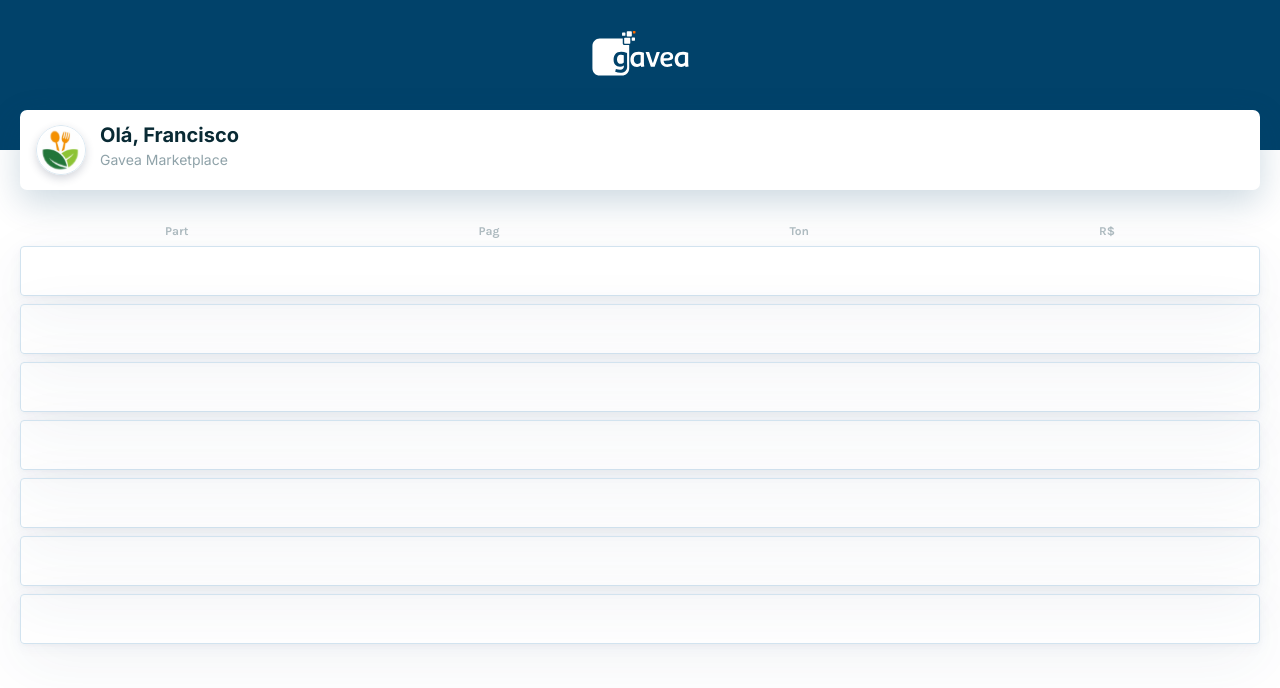
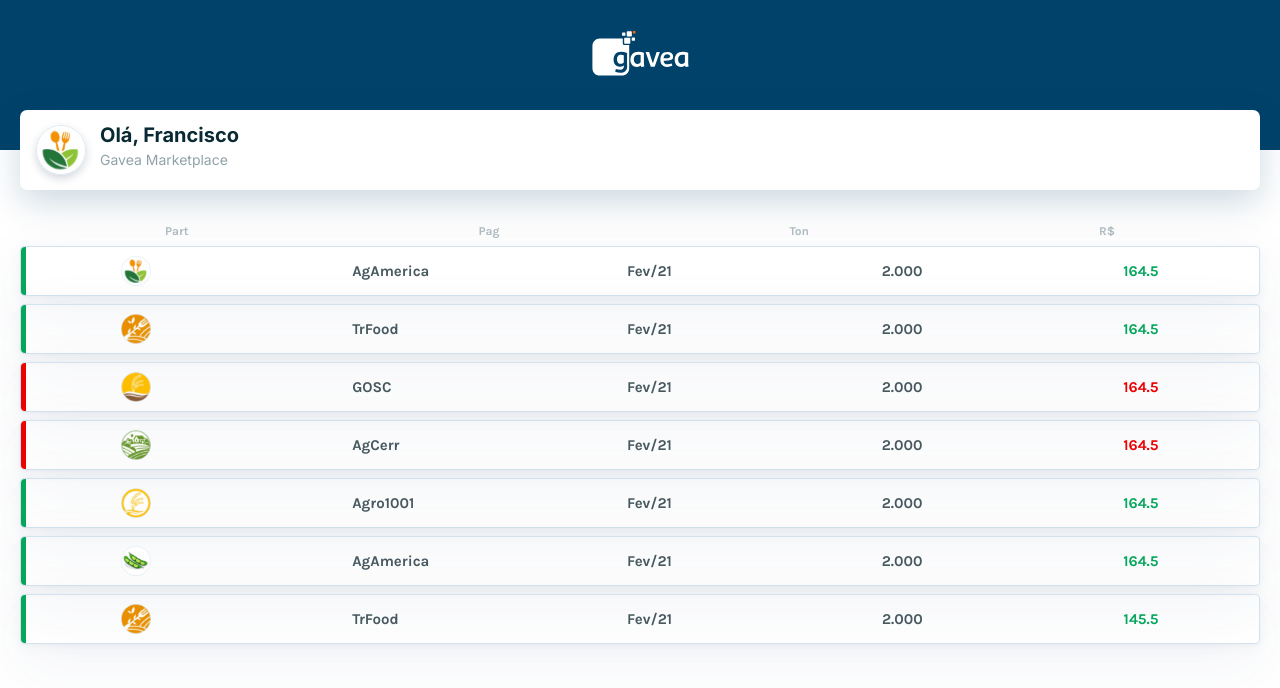
Before and after one commit to EmersonGomes21/challenge-login-gavea, a Next.js app: page /home in a window 1280 px wide. Shown: the top 688 px of the page. Built offline with nearby package versions, Linux system fonts and the light colour scheme; no server answers.

Commit message:
Finalizando componente de lista das operacoes commodities

```diff
--- a/src/components/CardCommodities/index.tsx
+++ b/src/components/CardCommodities/index.tsx
@@ -4,13 +4,27 @@
 interface Props {
   part: string
   pag: string
-  ton: number
-  value: number
-  key?: number
-
+  ton: string
+  value: string
+  operation: string
+  iconUrl: string
 }
-const CardCommodities: React.FC<Props> = ({ pag, part, ton, value }) => (
-  <S.Wrapper></S.Wrapper>
+const CardCommodities: React.FC<Props> = ({
+  pag,
+  part,
+  ton,
+  value,
+  operation = 'positivo',
+  iconUrl
+}) => (
+  <S.Wrapper>
+    <S.Border operation={operation}></S.Border>
+    <S.Avatar src={`/icons/avatar/${iconUrl}`} alt={`avatar ${part}`} />
+    <S.Part>{part}</S.Part>
+    <S.Pag>{pag}</S.Pag>
+    <S.Ton>{ton}</S.Ton>
+    <S.Value operation={operation}>{value}</S.Value>
+  </S.Wrapper>
 )
 
 export default CardCommodities
--- a/src/components/CardCommodities/styles.ts
+++ b/src/components/CardCommodities/styles.ts
@@ -1,16 +1,58 @@
-import styled from 'styled-components'
-
+import styled, {css} from 'styled-components'
+interface PropsBorder{
+  operation: string;
+}
 export const Wrapper = styled.div`
 display: flex;
 width: 100%;
-justify-content: center;
+justify-content: space-around;
 align-items: center;
-flex-direction: column;
-
 margin-top: 8px;
 height: 50px;
 box-shadow: 0px 17px 60px rgba(45, 76, 113, 0.07), 0px 3.79717px 13.4018px rgba(45, 76, 113, 0.0417275), 0px 1.13052px 3.99006px rgba(45, 76, 113, 0.0282725);
 border-radius: 4px;
 border: 1px solid #D2E3EF;
+position: relative;
 
 `
+
+export const Border = styled.div<PropsBorder>`
+height: 100%;
+width: 5px;
+background-color: ${props => props.operation == 'negativo' ? '#ED0000'  : '#06A75C' };
+border-radius: 4px 0px 0px 4px;
+position: absolute;
+left: 0;
+`
+export const Avatar = styled.img`
+`
+const cssSpan = css`
+font-family: Karla;
+font-style: normal;
+font-weight: normal;
+font-size: 15px;
+line-height: 107.6%;
+text-align: left;
+`;
+
+export const Part = styled.span`
+${cssSpan}
+color: #47595F;
+width: 74px;
+
+`
+export const Pag = styled.span`
+${cssSpan}
+color: #47595F;
+width: 54px;
+`
+export const Ton = styled.span`
+${cssSpan}
+color: #47595F;
+
+`
+
+export const Value = styled.span<PropsBorder>`
+${cssSpan}
+color: ${props => props.operation == 'negativo' ? '#ED0000'  : '#06A75C' };
+`
--- a/src/components/HomeList/index.tsx
+++ b/src/components/HomeList/index.tsx
@@ -7,13 +7,13 @@
 
 const HomeList = () => {
   const data = [
-    { part: 'AgAmerica', pag: 'Fev/21', ton: 2.0, value: 164.5 },
-    { part: 'TrFood', pag: 'Fev/21', ton: 2.0, value: 164.5 },
-    { part: 'GOSC', pag: 'Fev/21', ton: 2.0, value: 164.5 },
-    { part: 'AgCerr', pag: 'Fev/21', ton: 2.0, value: 164.5 },
-    { part: 'Agro1001', pag: 'Fev/21', ton: 2.0, value: 164.5 },
-    { part: 'AgAmerica', pag: 'Fev/21', ton: 2.0, value: 164.5 },
-    { part: 'TrFood', pag: 'Fev/21', ton: 2.0, value: 145.5 }
+    { part: 'AgAmerica', pag: 'Fev/21', ton: '2.000', value: '164.5', operation: 'positivo', iconUrl: 'avatar01.svg' },
+    { part: 'TrFood', pag: 'Fev/21', ton: '2.000', value: '164.5', operation: 'positivo', iconUrl: 'avatar02.svg' },
+    { part: 'GOSC', pag: 'Fev/21', ton: '2.000', value: '164.5' , operation: 'negativo' , iconUrl: 'avatar03.svg'},
+    { part: 'AgCerr', pag: 'Fev/21', ton: '2.000', value: '164.5', operation: 'negativo', iconUrl: 'avatar04.svg' },
+    { part: 'Agro1001', pag: 'Fev/21', ton: '2.000', value: '164.5', operation: 'positivo', iconUrl: 'avatar05.svg' },
+    { part: 'AgAmerica', pag: 'Fev/21', ton: '2.000', value: '164.5', operation: 'positivo' , iconUrl: 'avatar06.svg'  },
+    { part: 'TrFood', pag: 'Fev/21', ton: '2.000', value: '145.5', operation: 'positivo', iconUrl: 'avatar02.svg' }
   ]
   return (
     <>
@@ -30,10 +30,12 @@
         {data.map((item, indice) => (
           <CardCommodities
             key={indice}
-            part={item.pag}
+            part={item.part}
             pag={item.pag}
             ton={item.ton}
             value={item.value}
+            operation={item.operation}
+            iconUrl={item.iconUrl}
           />
         ))}
       </Main>
--- a/src/styles/global.ts
+++ b/src/styles/global.ts
@@ -44,7 +44,6 @@
 
 
 
-
  }
 
 `
```
Also changed, not shown: src/pages/signin.tsx (+4 -9 lines).
